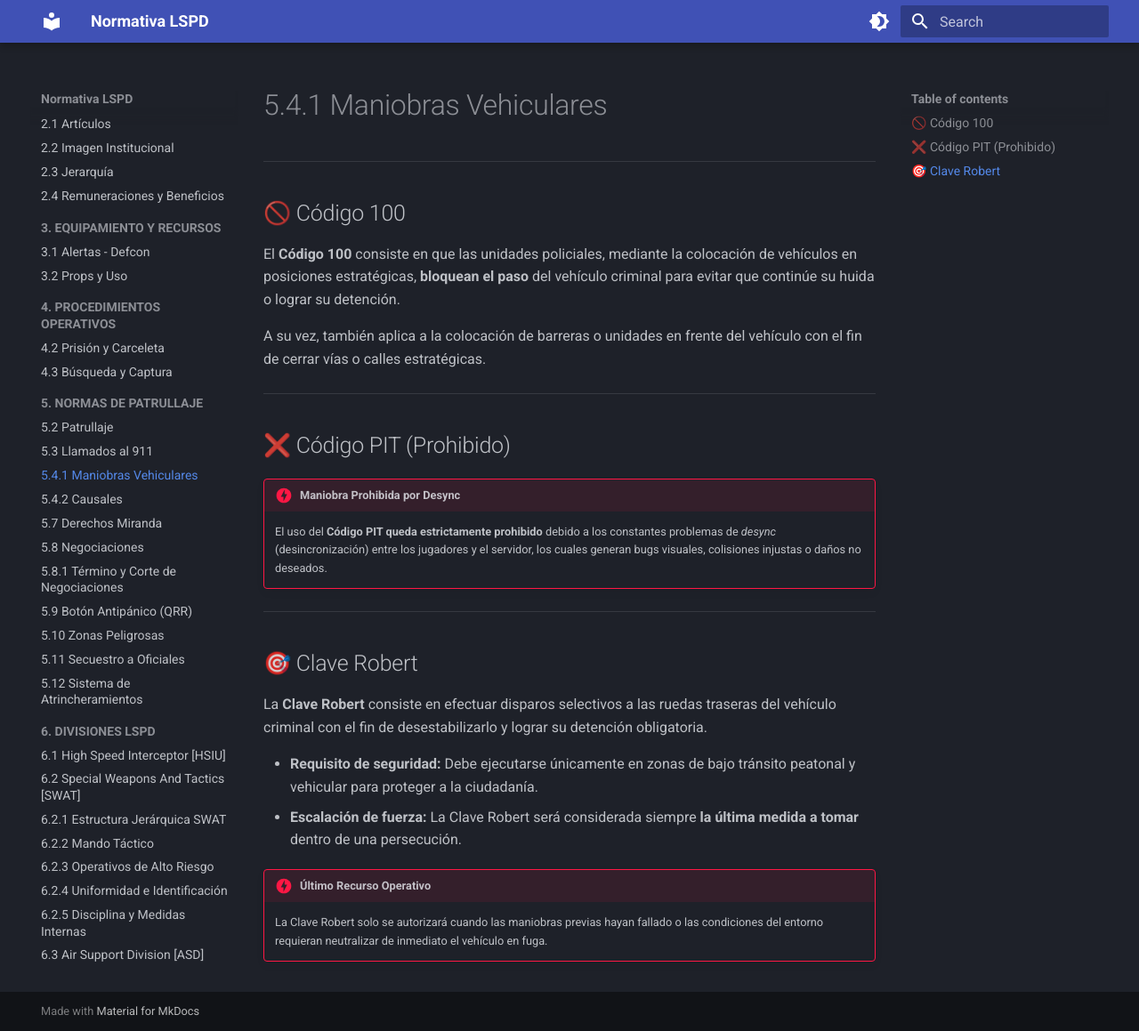
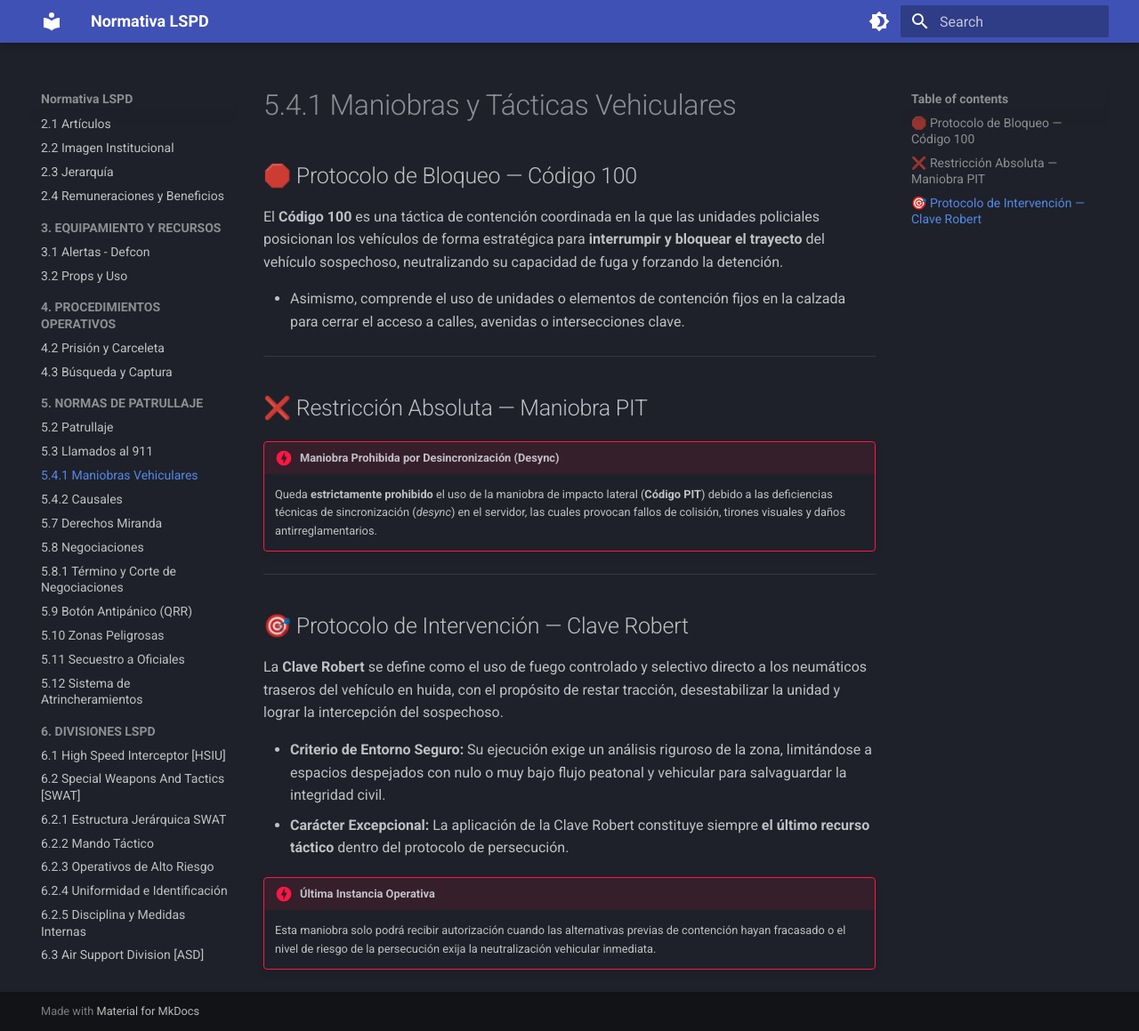
Before and after one commit to normativa-lspd-infinity-rp/Normativa-LSPD, an MkDocs documentation site: the page built from docs/patrullaje/maniobras-vehiculares.md, in a window 1280 px wide and 1159 px high. Shown: the whole window at 89% size. Built offline with MkDocs 1.6.1 and Material for MkDocs 9.7.7, drawn with Linux system fonts in a browser that asks for light colours.

Commit message:
Update maniobras-vehiculares.md

```diff
--- a/docs/patrullaje/maniobras-vehiculares.md
+++ b/docs/patrullaje/maniobras-vehiculares.md
@@ -1,28 +1,26 @@
-# 5.4.1 Maniobras Vehiculares
+# 5.4.1 Maniobras y Tácticas Vehiculares
+
+## 🛑 Protocolo de Bloqueo — Código 100
+
+El **Código 100** es una táctica de contención coordinada en la que las unidades policiales posicionan los vehículos de forma estratégica para **interrumpir y bloquear el trayecto** del vehículo sospechoso, neutralizando su capacidad de fuga y forzando la detención.
+
+* Asimismo, comprende el uso de unidades o elementos de contención fijos en la calzada para cerrar el acceso a calles, avenidas o intersecciones clave.
 
 ---
 
-## 🚫 Código 100
+## ❌ Restricción Absoluta — Maniobra PIT
 
-El **Código 100** consiste en que las unidades policiales, mediante la colocación de vehículos en posiciones estratégicas, **bloquean el paso** del vehículo criminal para evitar que continúe su huida o lograr su detención.
-
-A su vez, también aplica a la colocación de barreras o unidades en frente del vehículo con el fin de cerrar vías o calles estratégicas.
+!!! danger "Maniobra Prohibida por Desincronización (Desync)"
+    Queda **estrictamente prohibido** el uso de la maniobra de impacto lateral (**Código PIT**) debido a las deficiencias técnicas de sincronización (*desync*) en el servidor, las cuales provocan fallos de colisión, tirones visuales y daños antirreglamentarios.
 
 ---
 
-## ❌ Código PIT (Prohibido)
+## 🎯 Protocolo de Intervención — Clave Robert
 
-!!! danger "Maniobra Prohibida por Desync"
-    El uso del **Código PIT queda estrictamente prohibido** debido a los constantes problemas de *desync* (desincronización) entre los jugadores y el servidor, los cuales generan bugs visuales, colisiones injustas o daños no deseados.
+La **Clave Robert** se define como el uso de fuego controlado y selectivo directo a los neumáticos traseros del vehículo en huida, con el propósito de restar tracción, desestabilizar la unidad y lograr la intercepción del sospechoso.
 
----
+* **Criterio de Entorno Seguro:** Su ejecución exige un análisis riguroso de la zona, limitándose a espacios despejados con nulo o muy bajo flujo peatonal y vehicular para salvaguardar la integridad civil.
+* **Carácter Excepcional:** La aplicación de la Clave Robert constituye siempre **el último recurso táctico** dentro del protocolo de persecución.
 
-## 🎯 Clave Robert
-
-La **Clave Robert** consiste en efectuar disparos selectivos a las ruedas traseras del vehículo criminal con el fin de desestabilizarlo y lograr su detención obligatoria.
-
-* **Requisito de seguridad:** Debe ejecutarse únicamente en zonas de bajo tránsito peatonal y vehicular para proteger a la ciudadanía.
-* **Escalación de fuerza:** La Clave Robert será considerada siempre **la última medida a tomar** dentro de una persecución.
-
-!!! danger "Último Recurso Operativo"
-    La Clave Robert solo se autorizará cuando las maniobras previas hayan fallado o las condiciones del entorno requieran neutralizar de inmediato el vehículo en fuga.
+!!! danger "Última Instancia Operativa"
+    Esta maniobra solo podrá recibir autorización cuando las alternativas previas de contención hayan fracasado o el nivel de riesgo de la persecución exija la neutralización vehicular inmediata.
```
